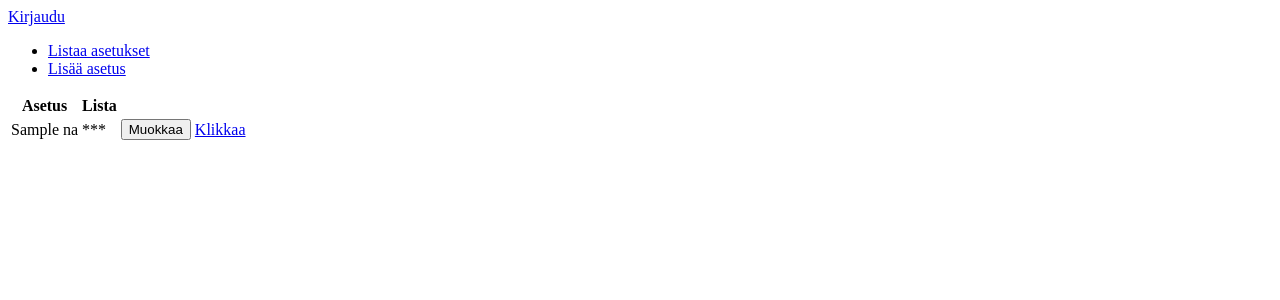
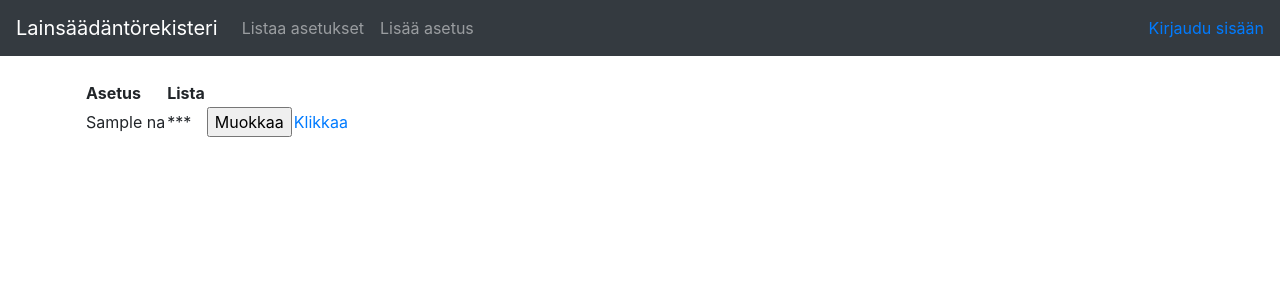
Before and after one commit to Themis1/LS-rekisteri, a Flask app: page /vnat/ in a window 1280 px wide. Shown: the top 300 px of the page. Run offline with Flask 2, Linux system fonts and the light colour scheme; tables that the repository leaves empty hold one stand-in row (values such as "Sample post"); some libraries are stand-ins or nearby versions.

Commit message:
Graafista ilmettä

```diff
--- a/application/templates/layout.html
+++ b/application/templates/layout.html
@@ -3,26 +3,47 @@
   <head>
     <meta charset="utf-8">
     <title>Lainsäädäntörekisteri</title>
+    <link rel="stylesheet" href="https://maxcdn.bootstrapcdn.com/bootstrap/4.0.0/css/bootstrap.min.css" integrity="sha384-Gn5384xqQ1aoWXA+058RXPxPg6fy4IWvTNh0E263XmFcJlSAwiGgFAW/dAiS6JXm" crossorigin="anonymous">
   </head>
 
   <body>
-    {% if current_user.is_authenticated %}
-    <p>
-    Kirjautunut nimellä {{ current_user.name }}. <a href="{{ url_for('auth_logout') }}">Kirjaudu ulos</a>
-    </p>
-    {% else %}
-    <a href="{{ url_for('auth_login') }}">Kirjaudu</a>
-    {% endif %}
 
-    <ul>
-      <li><a href="{{ url_for('vnat_index') }}">Listaa asetukset</a></li>
-      <li><a href="{{ url_for('vnat_form') }}">Lisää asetus</a></li>
-    </ul>
+    <nav class="navbar navbar-expand-md navbar-dark bg-dark mb-4">
+      <a class="navbar-brand" href="#">Lainsäädäntörekisteri</a>
+      <button class="navbar-toggler" type="button" data-toggle="collapse" data-target="#navbarCollapse" aria-controls="navbarCollapse" aria-expanded="false" aria-label="Toggle navigation">
+        <span class="navbar-toggler-icon"></span>
+      </button>
+      <div class="collapse navbar-collapse" id="navbarCollapse">
+        <ul class="navbar-nav mr-auto">
+          <li class="nav-item">
+            <a class="nav-link" href="{{ url_for('tasks_index') }} ">Listaa asetukset</a>
+          </li>
+          <li class="nav-item">
+            <a class="nav-link" href="{{ url_for('tasks_form') }} ">Lisää asetus</a>
+          </li>
+        </ul>
+        <div class="form-inline mt-2 mt-md-0">
+          {% if current_user.is_authenticated %}
+          <a href="{{ url_for('auth_logout') }}">Heippa {{ current_user.name }} -- Logout</a>
+          {% else %}
+          <a href="{{ url_for('auth_login') }}">Kirjaudu sisään</a>
+          {% endif %}
+        </div>
+      </div>
+    </nav>
 
-    {% block body %}
+    <main role="main" class="container">
+      {% block body %}
       <p>
         Content.
       </p>
-    {% endblock %}
+      {% endblock %}
+    </main>
+
+
+    <script src="https://code.jquery.com/jquery-3.2.1.slim.min.js" integrity="sha384-KJ3o2DKtIkvYIK3UENzmM7KCkRr/rE9/Qpg6aAZGJwFDMVNA/GpGFF93hXpG5KkN" crossorigin="anonymous"></script>
+    <script src="https://cdnjs.cloudflare.com/ajax/libs/popper.js/1.12.9/umd/popper.min.js" integrity="sha384-ApNbgh9B+Y1QKtv3Rn7W3mgPxhU9K/ScQsAP7hUibX39j7fakFPskvXusvfa0b4Q" crossorigin="anonymous"></script>
+    <script src="https://maxcdn.bootstrapcdn.com/bootstrap/4.0.0/js/bootstrap.min.js" integrity="sha384-JZR6Spejh4U02d8jOt6vLEHfe/JQGiRRSQQxSfFWpi1MquVdAyjUar5+76PVCmYl" crossorigin="anonymous"></script>
+
   </body>
 </html>
```
